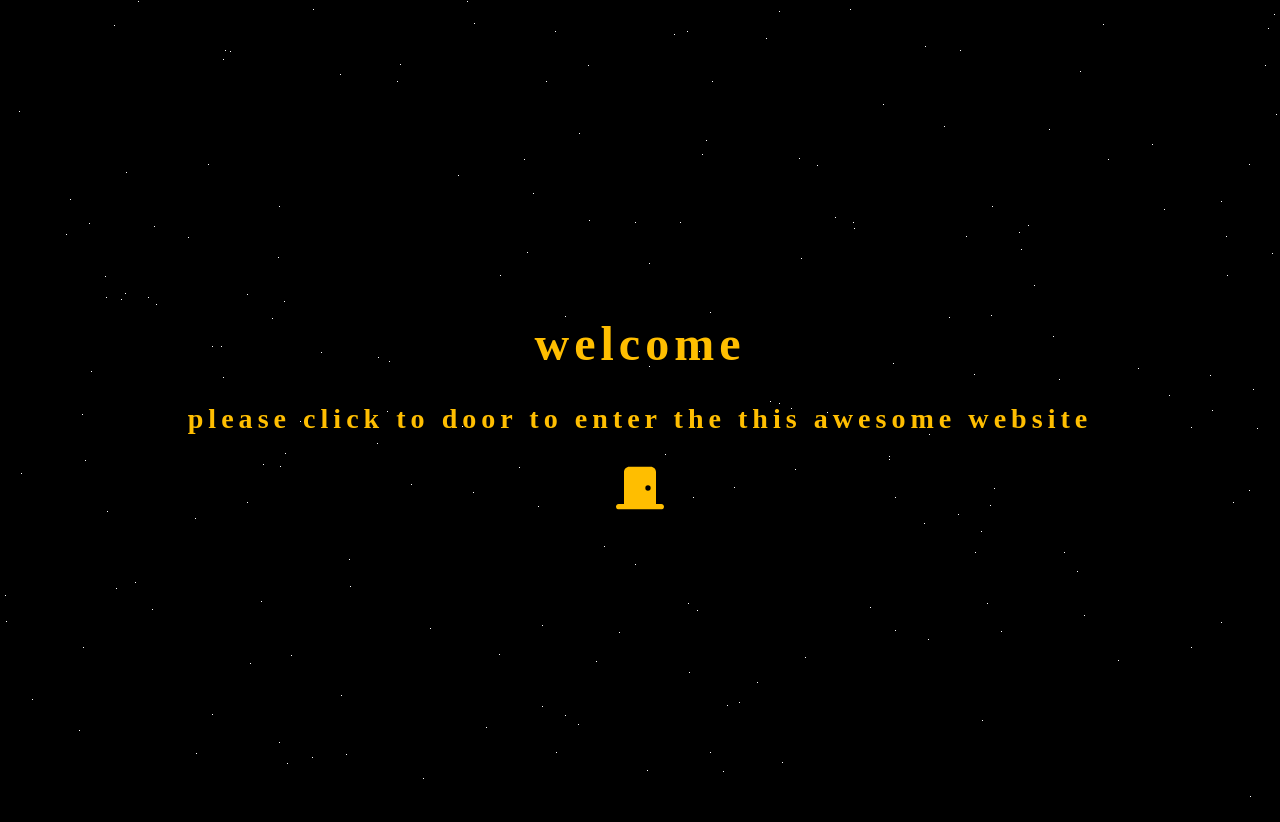
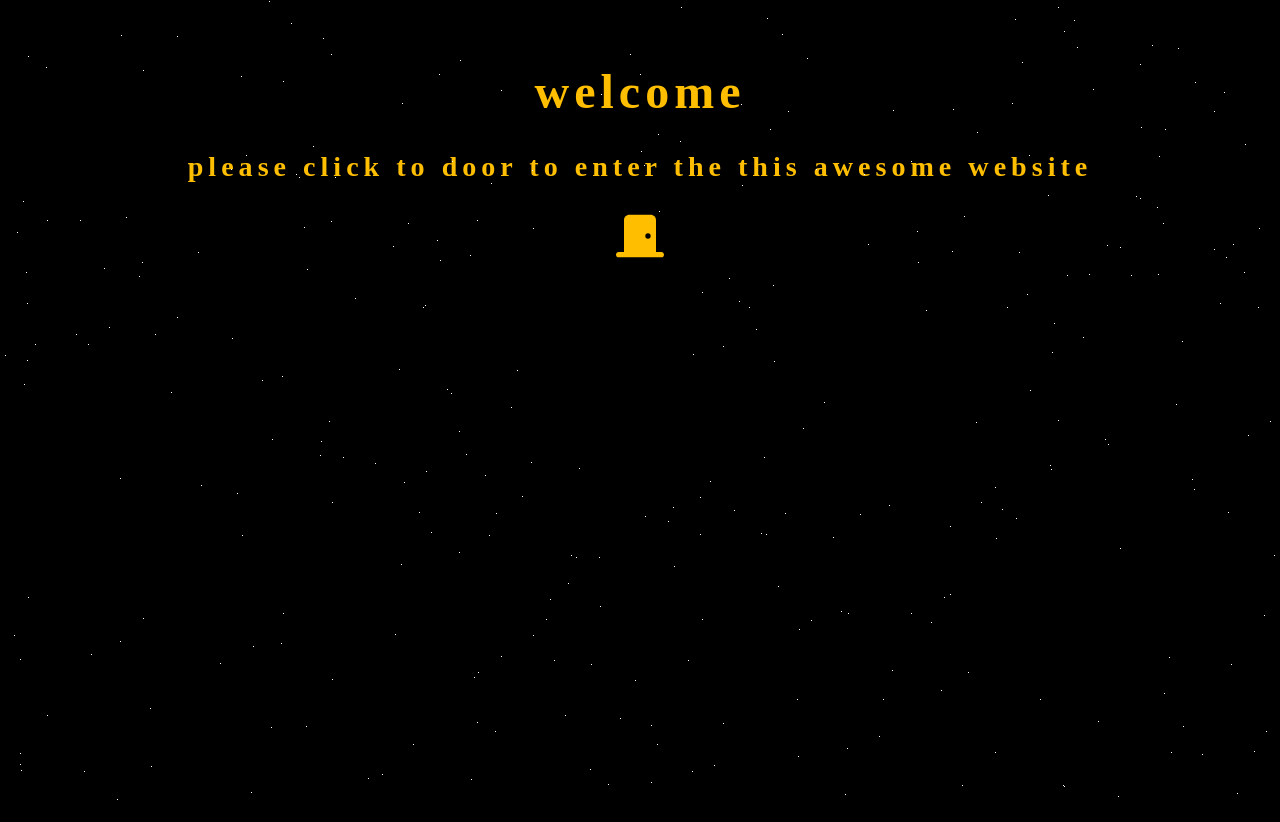
Before and after one commit to akbulatesra/Iyzico-FinalCase, a React (Vite) app: page / in a window 1280 px wide. Shown: the top 822 px of the page. Before the commit the page ends 800 px from the top, so only its background shows below. Built offline with nearby package versions, Linux system fonts and the light colour scheme; no server answers; a web font is replaced by a local one.

Commit message:
second save

```diff
--- a/src/App.css
+++ b/src/App.css
@@ -1,16 +1,18 @@
 #root {
   max-width: 1280px;
+  height: 100vh;
+  max-height: 100vh;
   margin: 0 auto;
   padding: 2rem;
   text-align: center;
+  overflow-y: scroll;
 }
 
 body {
   margin: 0;
-  display: flex;
-  place-items: center;
   min-width: 320px;
   min-height: 100vh;
+  overflow-y: scroll;
 }
 
 .star {
@@ -19,3 +21,12 @@ body {
   height: 1px;
   background-color: white;
 }
+
+.main-container {
+  width: 100%;
+  height: 100%;
+  min-height: 100vh;
+  overflow-y: scroll;
+  display: flex;
+  flex-direction: column;
+}
--- a/src/App.jsx
+++ b/src/App.jsx
@@ -4,30 +4,33 @@ import OpeningPage from "./Components/Opening-Page/OpeningPage";
 import EnterPage from "./Components/Enter-Page/EnterPage";
 import "./Stars";
 import Cards from "./Components/Cards-Page/Cards";
-import InformationText from "./Components/Opening-Page/InformationText";
-import CardDetail from "./Components/Card-Detail-Page/CardDetail";
 
 function App() {
   const [showOpeningPage, setShowOpeningPage] = useState(false);
   const [showEnterPage, setShowEnterPage] = useState(true);
 
   useEffect(() => {
-    setTimeout(() => {
-      setShowOpeningPage(false);
-    }, 22000);
-  }, []);
+    if (showOpeningPage) {
+      setTimeout(() => {
+        setShowOpeningPage(false);
+      }, 22000);
+    }
+  }, [showOpeningPage]);
+
   const handlePageOpening = () => {
     setShowEnterPage(false);
     setShowOpeningPage(true);
   };
+
   return (
-    <>
+    <div class="main-container">
+      {/* <Stars createStar={createStar} /> */}
       {showEnterPage && <EnterPage handlePageOpening={handlePageOpening} />}
       {showOpeningPage && !showEnterPage && (
         <OpeningPage openingPage={showOpeningPage} />
       )}
       {!showOpeningPage && !showEnterPage && <Cards />}
-    </>
+    </div>
   );
 }
 
--- a/src/Components/Cards-Page/Cards.jsx
+++ b/src/Components/Cards-Page/Cards.jsx
@@ -3,6 +3,7 @@ import axios from "axios";
 import "./style.css";
 import OneCard from "../OneCard/OneCard";
 import Search from "./Search";
+import Loading from "../Loading-Page/Loading";
 
 const urls = [
   "https://swapi.dev/api/starships/",
@@ -14,15 +15,23 @@ const urls = [
 function Cards() {
   const [datas, setDatas] = useState([]);
   const [currentUrl, setCurrentUrl] = useState(0);
+  const [searchQuery, setSearchQuery] = useState("");
+  const [loading, setLoading] = useState(false);
+
+  const awaitDatas = async () => {
+    setLoading(true);
+    try {
+      const response = await axios.get(urls[currentUrl]);
+      const temp = [...datas, ...response.data.results];
+      setDatas(temp);
+      setLoading(false);
+    } catch (error) {}
+    setLoading(false);
+    console.log(error);
+  };
 
   useEffect(() => {
-    axios
-      .get(urls[currentUrl])
-
-      .then((response) => {
-        const temp = [...datas, ...response.data.results];
-        setDatas(temp);
-      });
+    awaitDatas();
   }, [currentUrl]);
 
   const nextPage = () => {
@@ -30,10 +39,16 @@ function Cards() {
       setCurrentUrl(currentUrl + 1);
     }
   };
+  const filteredData = searchQuery.length
+    ? datas.filter((data) => data.name.toLowerCase().includes(searchQuery))
+    : datas;
+  if (loading) {
+    <Loading />;
+  } else {
     return (
       <div className="cards-container">
-      <Search />
-      {datas.map((data, index) => {
+        <Search searchQuery={searchQuery} setSearchQuery={setSearchQuery} />
+        {filteredData.map((data, index) => {
           return (
             <div className="card-container" key={index}>
               <OneCard {...data} />
@@ -44,5 +59,6 @@ function Cards() {
       </div>
     );
   }
+}
 
 export default Cards;
--- a/src/Components/Cards-Page/Search.jsx
+++ b/src/Components/Cards-Page/Search.jsx
@@ -1,9 +1,8 @@
 import React, { useState } from "react";
 
-function Search() {
-  const [filterText, setFilterText] = useState("");
+function Search({ searchQuery, setSearchQuery }) {
   const filterFunction = (e) => {
-    setFilterText(e.target.value);
+    setSearchQuery(e.target.value);
   };
   return (
     <form className="search-form">
@@ -13,7 +12,7 @@ function Search() {
         name="search"
         id="search"
         placeholder="name or model"
-        value={filterText}
+        value={searchQuery}
         onChange={filterFunction}
       />
     </form>
--- a/src/Components/Cards-Page/style.css
+++ b/src/Components/Cards-Page/style.css
@@ -9,6 +9,8 @@
   grid-template-columns: 30em 30em;
   border-radius: 0 0 2rem 2rem;
   font-family: regular-font;
+  justify-content: center;
+  align-items: center;
 }
 
 .card-container {
--- /dev/null
+++ b/src/Components/Loading-Page/Loading.jsx
@@ -0,0 +1,8 @@
+import React from "react";
+import "./style.css";
+
+function Loading() {
+  return <div>loading</div>;
+}
+
+export default Loading;
--- /dev/null
+++ b/src/Components/Loading-Page/style.css
@@ -0,0 +1,3 @@
+.loading-page {
+  background-color: red;
+}
--- a/src/Components/Opening-Page/style.css
+++ b/src/Components/Opening-Page/style.css
@@ -17,6 +17,7 @@ body {
   height: 100%;
   margin: 0;
   background-color: black;
+  overflow-y: scroll;
 }
 
 .container {
@@ -25,6 +26,7 @@ body {
   flex-direction: column;
   justify-content: center;
   align-items: center;
+  overflow-y: scroll;
 }
 
 .stars {
--- a/src/Stars.js
+++ b/src/Stars.js
@@ -1,19 +1,7 @@
 import "./App.css";
 
-// Sets the number of stars we wish to display
-const numStars = 200;
+const numStars = 300;
 
-// For every star we want to display
-for (let i = 0; i < numStars; i++) {
-  let star = document.createElement("div");
-  star.className = "star";
-  var xy = getRandomPosition();
-  star.style.top = xy[0] + "px";
-  star.style.left = xy[1] + "px";
-  document.body.append(star);
-}
-
-// Gets random x, y values based on the size of the container
 function getRandomPosition() {
   var y = window.innerWidth;
   var x = window.innerHeight;
@@ -21,3 +9,16 @@ function getRandomPosition() {
   var randomY = Math.floor(Math.random() * y);
   return [randomX, randomY];
 }
+
+const createStar = () => {
+  for (let i = 0; i < numStars; i++) {
+    let star = document.createElement("div");
+    star.className = "star";
+    var xy = getRandomPosition();
+    star.style.top = xy[0] + "px";
+    star.style.left = xy[1] + "px";
+    document.body.append(star);
+  }
+};
+
+createStar();
```
Also changed, not shown: src/Components/OneCard/OneCard.jsx (+1 -10 lines). Lines whose indentation alone changed are shown as unchanged.
